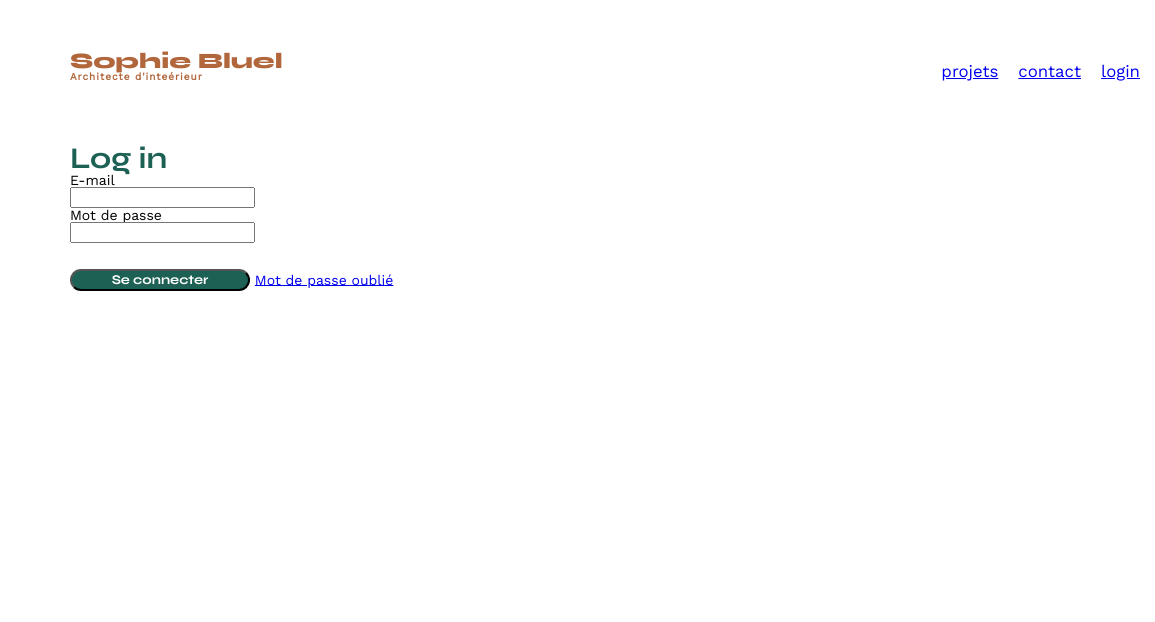
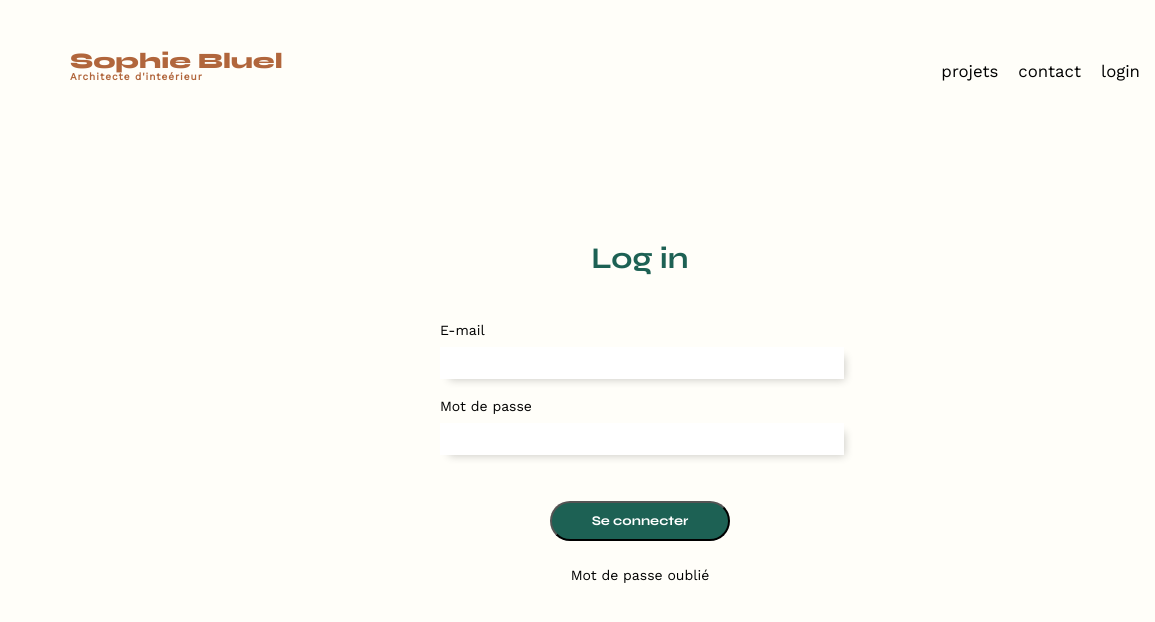
Before and after one commit to LuluShadel/projet6, a plain HTML site: page FrontEnd/login.html in a window 1280 px wide. Shown: the full height of the page, 0-1155 px from the left. Drawn offline with nearby package versions, Linux system fonts and the light colour scheme.

Commit message:
ajout du style de la page login

```diff
--- a/FrontEnd/assets/style.css
+++ b/FrontEnd/assets/style.css
@@ -46,12 +46,17 @@ table {
 	border-collapse: collapse;
 	border-spacing: 0;
 }
+a{
+	text-decoration: none;
+	color: black;
+}
 /** end reset css**/
 body {
 	max-width: 1140px;
 	margin:auto;
 	font-family: 'Work Sans' ;
 	font-size: 14px;
+	background-color: #fffef9;
 }
 header {
 	display: flex;
@@ -95,8 +100,9 @@ nav li {
 	font-size: 1.2em;
 }
 
+a:hover,
 li:hover {
-	color: #B1663C;
+	font-weight: bold;
 }
 #introduction {
 	display: flex;
@@ -178,6 +184,8 @@ input[type="submit"]{
 	width: 180px;
 	text-align: center;
 	border-radius: 60px ;
+	padding-bottom: 10px;
+	padding-top: 10px;
 }
 
 /*****bouton filtre***/
@@ -208,6 +216,39 @@ input[type="submit"]{
 	color: white;
 }
 
+/***** page log in *****/
+
+#login{
+	display: flex;
+	flex-direction: column;
+	align-items: center;
+	margin-top: 150px;
+
+}
+#login .champsSaisie{
+	width: 400px;
+}
+
+#login h2{
+	margin-bottom: 50px;
+}
+
+#login p{
+	text-align:left;
+	margin-bottom: 10px;
+}
+
+#champsEmail , #champsPassword {
+	border: none;
+	background-color:white ;
+	height: 30px;
+	box-shadow: 5px 5px 9px -4px rgba(0,0,0,0.2);
+	margin-bottom: 20px;
+	width: 100%;
+
+
+}
+
 
 
 footer nav ul {
```
